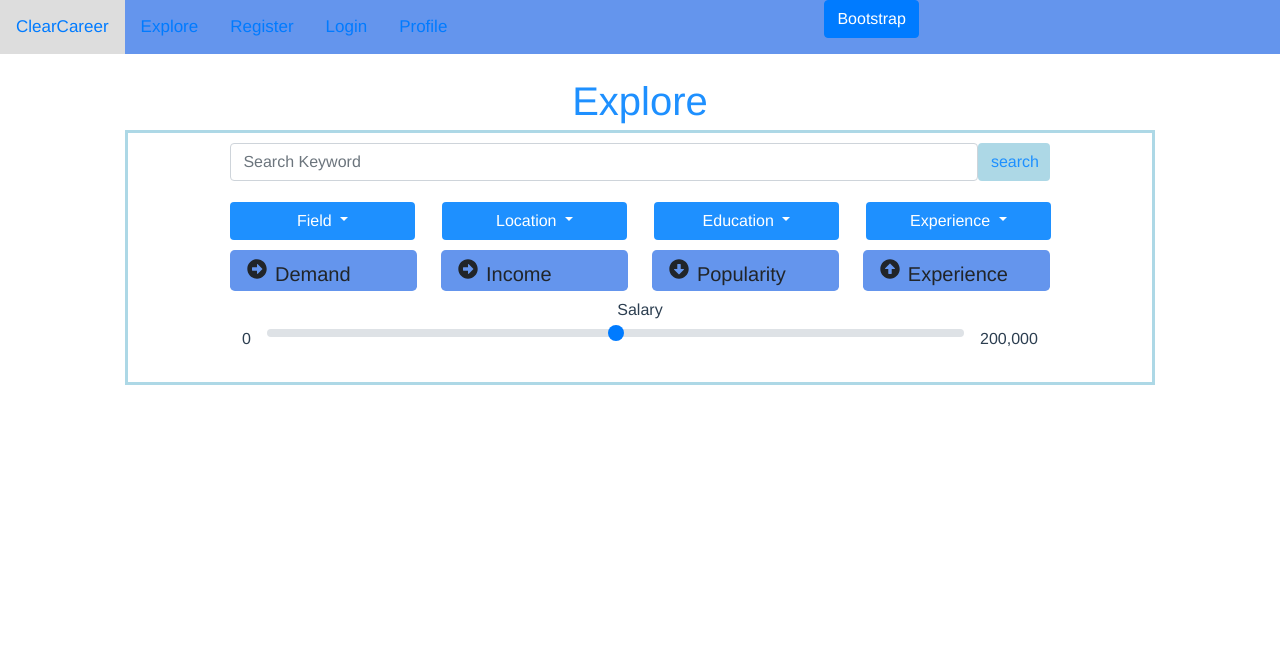
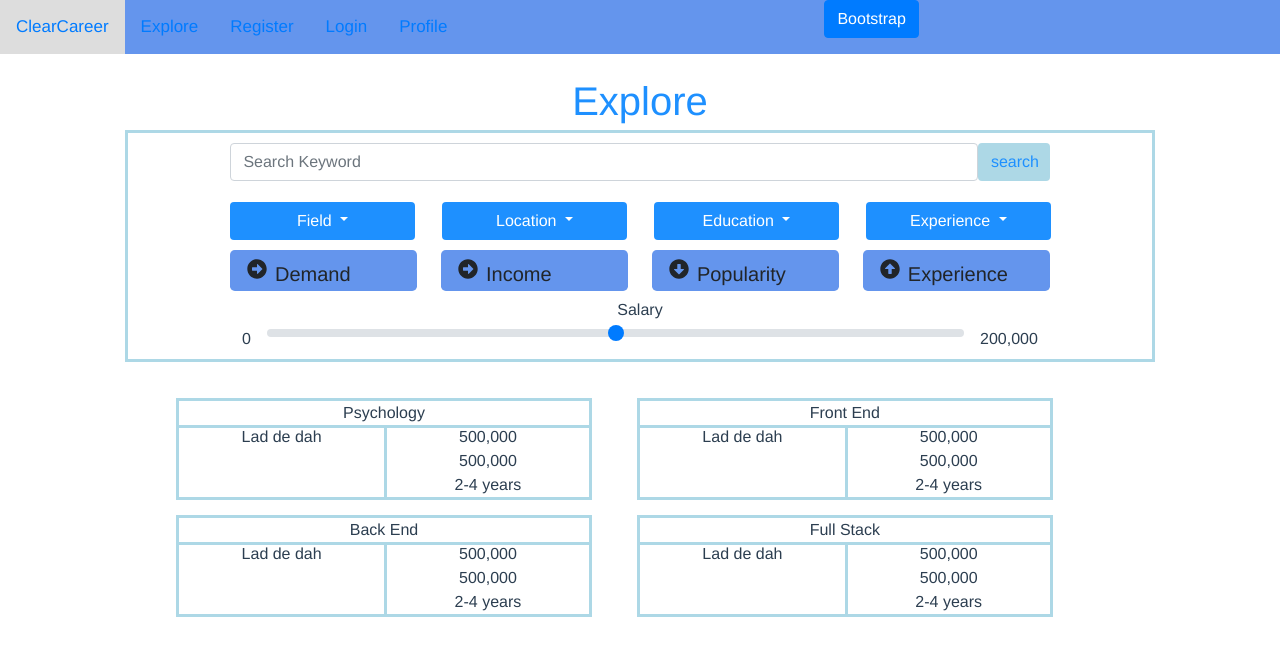
Before and after one commit to jerrylanning/clear-career, a Vue app: page /explore in a window 1280 px wide. Shown: the top 656 px of the page. Built offline with nearby package versions, Linux system fonts and the light colour scheme.

Commit message:
Explore Page

```diff
--- a/src/App.vue
+++ b/src/App.vue
@@ -35,6 +35,11 @@ export default {
   padding-top: 6%;
 }
 
+.outlineBox {
+  outline-style: solid;
+  outline-color: lightblue;
+}
+
 h1 {
   color: dodgerblue;
 }
--- /dev/null
+++ b/src/components/assets/ExploreCareer.vue
@@ -0,0 +1,78 @@
+<template>
+    <div class="career-container outlineBox">
+        <div class="career outlineBox">
+            {{career}}
+        </div>
+        <div class="description">
+            {{description}}
+        </div>
+        <div class="quick-facts">
+            <div class="salary">
+                {{salary}}
+            </div>
+            <div class="education">
+                {{education}}
+            </div>
+            <div class="experience">
+                {{experience}}
+            </div>
+        </div>
+
+    </div>
+</template>
+
+<script>
+    export default {
+        name: "ExploreCareer",
+        props: {
+            career: String,
+            description: String,
+            education: String,
+            salary: String,
+            experience: String
+        }
+    }
+</script>
+
+
+<style scoped>
+    .career-container {
+        margin-top: 2%;
+        width: 40%;
+        display: inline-block;
+        margin-right: 5%;
+    }
+
+    .career {
+        position: relative;
+        top: 0;
+    }
+
+    .description {
+        display: inline-block;
+        position: relative;
+        height: 90%;
+        width: 50%;
+    }
+
+    .quick-facts {
+        display: inline-block;
+        width: 50%;
+        height: 90%;
+        float: right;
+        border-left-style: solid;
+        border-left-color: lightblue;
+    }
+
+    .salary {
+
+    }
+
+    .experience {
+
+    }
+
+    .education {
+
+    }
+</style>
--- a/src/components/pages/Explore.vue
+++ b/src/components/pages/Explore.vue
@@ -1,7 +1,7 @@
 <template>
     <div class="explore">
         <h1>Explore</h1>
-        <div class="search-explore-box">
+        <div class="search-explore-box outlineBox">
             <div class="form-inline">
                 <input class="form-control search-explore-bar" placeholder="Search Keyword"/>
                 <button class="btn search-button">search</button>
@@ -83,6 +83,12 @@
                 <label for="customRange1" class="max-label">200,000</label>
             </div>
         </div>
+        <div class="explore-career-container">
+            <ExploreCareer career="Psychology" description="Lad de dah" salary="500,000" education="500,000" experience="2-4 years"/>
+            <ExploreCareer career="Front End" description="Lad de dah" salary="500,000" education="500,000" experience="2-4 years"/>
+            <ExploreCareer career="Back End" description="Lad de dah" salary="500,000" education="500,000" experience="2-4 years"/>
+            <ExploreCareer career="Full Stack" description="Lad de dah" salary="500,000" education="500,000" experience="2-4 years"/>
+        </div>
     </div>
 </template>
 
@@ -90,10 +96,11 @@
     import { faArrowAltCircleRight } from '@fortawesome/free-solid-svg-icons'
     import { faArrowAltCircleDown } from '@fortawesome/free-solid-svg-icons'
     import { faArrowAltCircleUp } from '@fortawesome/free-solid-svg-icons'
+    import ExploreCareer from "../assets/ExploreCareer";
 
     export default {
         name: "Explore",
-
+        components: {ExploreCareer},
         computed: {
             rightArrow () {
                 return faArrowAltCircleRight
@@ -114,11 +121,8 @@
     }
     .search-explore-box {
         width: 80%;
-        height: 200%;
         margin-left: 10%;
         position: absolute;
-        outline-style: solid;
-        outline-color: lightblue;
     }
 
     .search-explore-bar {
@@ -197,5 +201,11 @@
     .max-label {
         margin-left: 2%;
     }
+    .explore-career-container {
+        margin-top: 20%;
+        width: 80%;
+        margin-left: 10%;
+        margin-bottom: 5%;
+    }
 
 </style>
```
